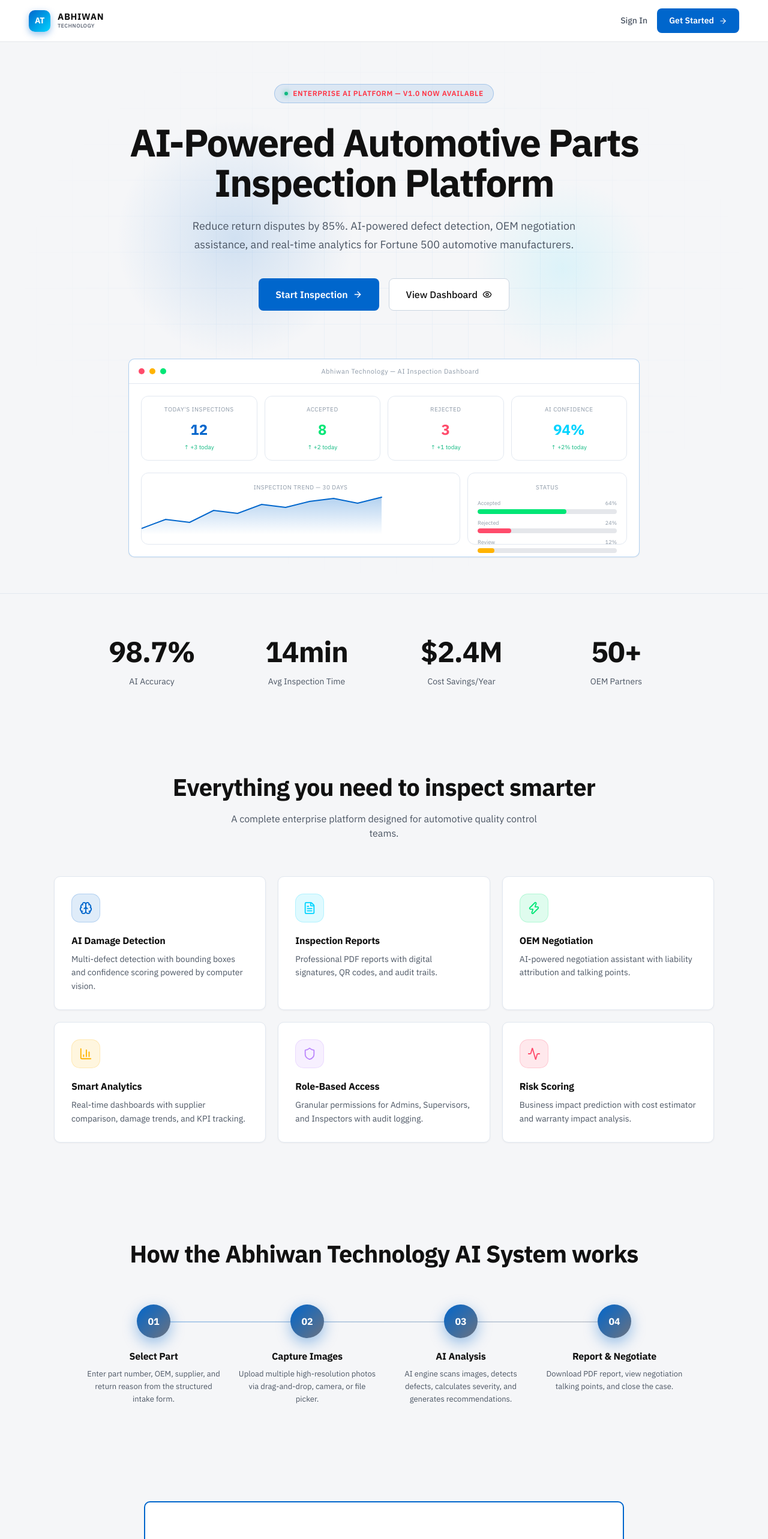
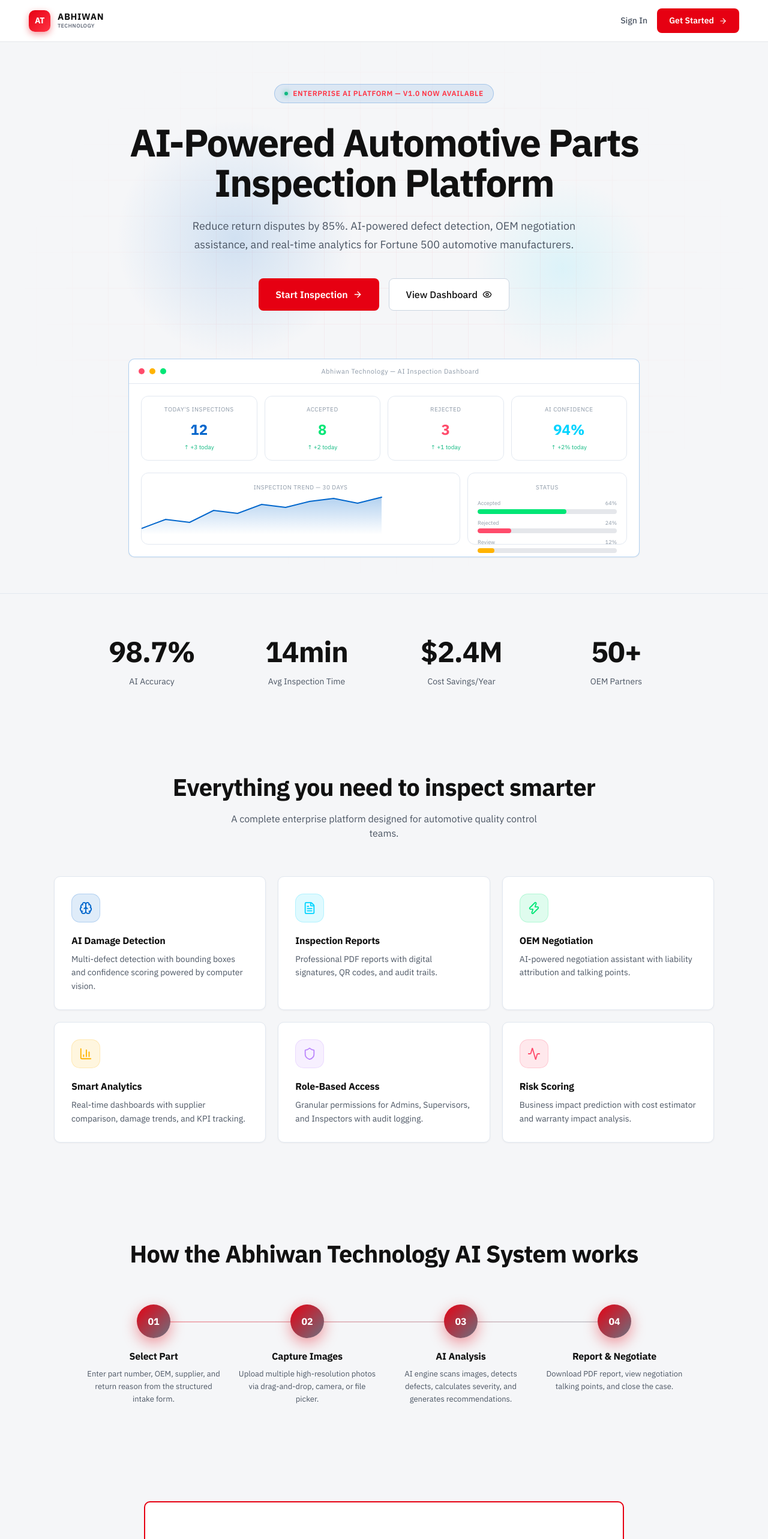
Before and after one commit to vanshikasoni22/mitsubishi-inspectionBOT, a Next.js app in the folder frontend/: page / in a window 1280 px wide. Shown: the top 2566 px of the page at 60% size. Built offline with nearby package versions, Linux system fonts and the light colour scheme; no server answers.

Commit message:
fix: restore red color theme — AT logo and primary color back to red (#E60012)

```diff
--- a/frontend/src/app/globals.css
+++ b/frontend/src/app/globals.css
@@ -4,7 +4,7 @@
 /* ─── CSS Variables (Abhiwan Technology AI Inspection Theme) ──────────── */
 :root {
   /* Brand Colors */
-  --primary: #0066CC;         /* Abhiwan Blue */
+  --primary: #E60012;         /* Abhiwan Red */
   --primary-light: #FF3344;
   --primary-dark: #B3000A;
   --accent: #6B7280;          /* Steel Gray */
--- a/frontend/src/app/login/page.tsx
+++ b/frontend/src/app/login/page.tsx
@@ -62,7 +62,7 @@
 
         <div style={{ position: 'relative', zIndex: 1 }}>
           <Link href="/" style={{ display: 'flex', alignItems: 'center', gap: 12, textDecoration: 'none', marginBottom: 60 }}>
-            <div style={{ width: 40, height: 40, borderRadius: 12, background: 'linear-gradient(135deg, #0066CC, #00D4FF)', display: 'flex', alignItems: 'center', justifyContent: 'center', boxShadow: '0 4px 20px rgba(0,102,204,0.5)', fontSize: '16px', fontWeight: 900, color: 'white' }}>
+            <div style={{ width: 40, height: 40, borderRadius: 12, background: 'linear-gradient(135deg, #E60012, #FF3344)', display: 'flex', alignItems: 'center', justifyContent: 'center', boxShadow: '0 4px 20px rgba(230,0,18,0.5)', fontSize: '16px', fontWeight: 900, color: 'white' }}>
               AT
             </div>
             <span style={{ fontSize: 18, fontWeight: 800, color: 'white' }}>Abhiwan Technology</span>
--- a/frontend/src/app/page.tsx
+++ b/frontend/src/app/page.tsx
@@ -43,10 +43,10 @@
         <div style={{ display: 'flex', alignItems: 'center', gap: 12 }}>
           <div style={{
             width: 36, height: 36, borderRadius: 10, flexShrink: 0,
-            background: 'linear-gradient(135deg, #0066CC 0%, #00D4FF 100%)',
+            background: 'linear-gradient(135deg, #E60012 0%, #FF3344 100%)',
             display: 'flex', alignItems: 'center', justifyContent: 'center',
             fontSize: '14px', fontWeight: 900, color: 'white', letterSpacing: '-0.03em',
-            boxShadow: '0 4px 12px rgba(0,102,204,0.4)',
+            boxShadow: '0 4px 12px rgba(230,0,18,0.4)',
           }}>
             AT
           </div>
@@ -66,7 +66,7 @@
         {/* Animated background grid */}
         <div style={{
           position: 'absolute', inset: 0, opacity: 0.08,
-          backgroundImage: 'linear-gradient(rgba(0,102,204,0.5) 1px, transparent 1px), linear-gradient(90deg, rgba(0,102,204,0.5) 1px, transparent 1px)',
+          backgroundImage: 'linear-gradient(rgba(230,0,18,0.5) 1px, transparent 1px), linear-gradient(90deg, rgba(230,0,18,0.5) 1px, transparent 1px)',
           backgroundSize: '60px 60px',
           maskImage: 'radial-gradient(ellipse at center, black 30%, transparent 70%)',
         }} />
@@ -295,7 +295,7 @@
                   background: 'linear-gradient(135deg, var(--primary) 0%, var(--accent) 100%)',
                   display: 'flex', alignItems: 'center', justifyContent: 'center',
                   margin: '0 auto 20px',
-                  boxShadow: '0 8px 24px rgba(0,102,204,0.4)',
+                  boxShadow: '0 8px 24px rgba(230,0,18,0.4)',
                   fontSize: 16, fontWeight: 800, color: 'white',
                 }}>
                   {s.num}
@@ -346,7 +346,7 @@
         <div style={{ display: 'flex', alignItems: 'center', gap: 10 }}>
           <div style={{
             width: 28, height: 28, borderRadius: 8, flexShrink: 0,
-            background: 'linear-gradient(135deg, #0066CC 0%, #00D4FF 100%)',
+            background: 'linear-gradient(135deg, #E60012 0%, #FF3344 100%)',
             display: 'flex', alignItems: 'center', justifyContent: 'center',
             fontSize: '11px', fontWeight: 900, color: 'white',
           }}>AT</div>
--- a/frontend/src/app/register/page.tsx
+++ b/frontend/src/app/register/page.tsx
@@ -44,7 +44,7 @@
         {/* Left Info */}
         <motion.div initial={{ opacity: 0, x: -20 }} animate={{ opacity: 1, x: 0 }} style={{ flex: 1, paddingTop: 40 }}>
           <Link href="/" style={{ display: 'flex', alignItems: 'center', gap: 12, textDecoration: 'none', marginBottom: 40 }}>
-            <div style={{ width: 40, height: 40, borderRadius: 12, background: 'linear-gradient(135deg, #0066CC, #00D4FF)', display: 'flex', alignItems: 'center', justifyContent: 'center', fontSize: '16px', fontWeight: 900, color: 'white' }}>
+            <div style={{ width: 40, height: 40, borderRadius: 12, background: 'linear-gradient(135deg, #E60012, #FF3344)', display: 'flex', alignItems: 'center', justifyContent: 'center', fontSize: '16px', fontWeight: 900, color: 'white' }}>
               AT
             </div>
             <span style={{ fontSize: 18, fontWeight: 800 }}>Abhiwan Technology</span>
--- a/frontend/src/components/Sidebar.tsx
+++ b/frontend/src/components/Sidebar.tsx
@@ -40,10 +40,10 @@
         <Link href="/dashboard" style={{ textDecoration: 'none', display: 'flex', alignItems: 'center', gap: '12px' }}>
           <div style={{
             width: 34, height: 34, borderRadius: 10, flexShrink: 0,
-            background: 'linear-gradient(135deg, #0066CC 0%, #00D4FF 100%)',
+            background: 'linear-gradient(135deg, #E60012 0%, #FF3344 100%)',
             display: 'flex', alignItems: 'center', justifyContent: 'center',
             fontSize: '14px', fontWeight: 900, color: 'white', letterSpacing: '-0.03em',
-            boxShadow: '0 4px 12px rgba(0,102,204,0.4)',
+            boxShadow: '0 4px 12px rgba(230,0,18,0.4)',
           }}>
             AT
           </div>
@@ -69,7 +69,7 @@
             <div style={{ display: 'flex', alignItems: 'center', gap: '10px' }}>
               <div style={{
                 width: 36, height: 36, borderRadius: '50%',
-                background: 'linear-gradient(135deg, #0066CC, #00D4FF)',
+                background: 'linear-gradient(135deg, #E60012, #FF3344)',
                 display: 'flex', alignItems: 'center', justifyContent: 'center',
                 fontSize: '14px', fontWeight: 700, color: 'white', flexShrink: 0,
               }}>
--- a/frontend/src/components/Topbar.tsx
+++ b/frontend/src/components/Topbar.tsx
@@ -45,10 +45,10 @@
       <div style={{ display: 'flex', alignItems: 'center', gap: '12px', flex: 1 }}>
         <div style={{
           width: 28, height: 28, borderRadius: 8, flexShrink: 0,
-          background: 'linear-gradient(135deg, #0066CC 0%, #00D4FF 100%)',
+          background: 'linear-gradient(135deg, #E60012 0%, #FF3344 100%)',
           display: 'flex', alignItems: 'center', justifyContent: 'center',
           fontSize: '11px', fontWeight: 900, color: 'white', letterSpacing: '-0.02em',
-          boxShadow: '0 2px 8px rgba(0,102,204,0.35)',
+          boxShadow: '0 2px 8px rgba(230,0,18,0.35)',
         }}>
           AT
         </div>
```
